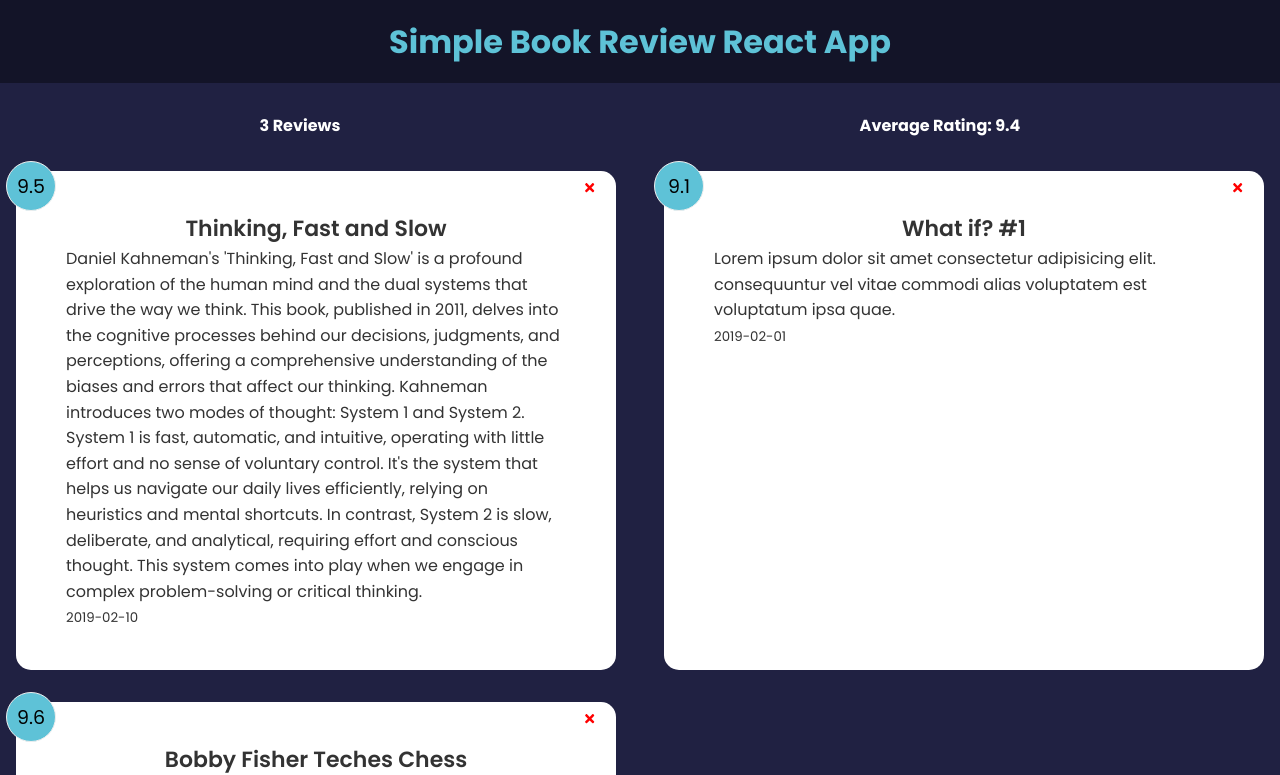
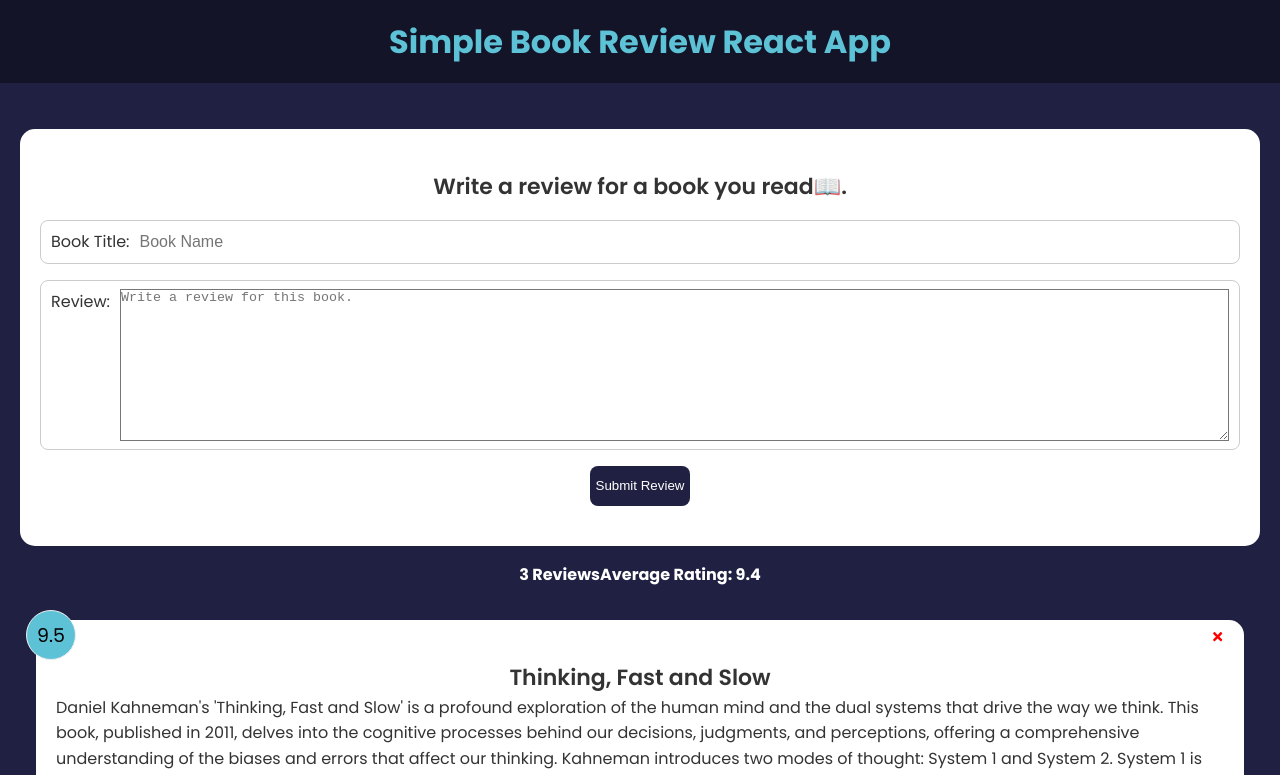
Before and after one commit to yangbeibei88/BookReview-React-App, a React (Vite) app: page / in a window 1280 px wide. Shown: the top 775 px of the page. Built offline with nearby package versions, Linux system fonts and the light colour scheme.

Commit message:
form input and component

```diff
--- a/src/App.jsx
+++ b/src/App.jsx
@@ -4,6 +4,7 @@ import { Header } from "./components/Header.jsx";
 import { ReviewList } from "./components/ReviewList.jsx";
 import { reviewData } from "./data/reviewData.js";
 import { ReviewStats } from "./components/ReviewStats.jsx";
+import { ReviewForm } from "./components/ReviewForm.jsx";
 
 const App = () => {
   const [data, setData] = useState(reviewData);
@@ -17,8 +18,11 @@ const App = () => {
   return (
     <div>
       <Header />
-      <ReviewStats reviews={data} />
-      <ReviewList reviews={data} handleDelete={deleteFeedback} />
+      <div className="container">
+        <ReviewForm />
+        <ReviewStats reviews={data} />
+        <ReviewList reviews={data} handleDelete={deleteFeedback} />
+      </div>
     </div>
   );
 };
--- /dev/null
+++ b/src/components/ReviewForm.jsx
@@ -0,0 +1,49 @@
+import { useState } from "react";
+import { FormContainer } from "./shared/FormContainer.jsx";
+export const ReviewForm = () => {
+  const [bookTitle, setBookTitle] = useState("");
+  const [reviewText, setReviewText] = useState("");
+
+  const handleBookTitleChange = (e) => {
+    setBookTitle(e.target.value);
+    console.log(e.target.value);
+  };
+
+  const handleReviewTextChange = (e) => {
+    setReviewText(e.target.value);
+    console.log(e.target.value);
+  };
+  return (
+    <FormContainer>
+      <form className="form-container">
+        <h2> Write a review for a book you read📖.</h2>
+        {/* @todo - rating select component */}
+        <div className="input-group">
+          <label htmlFor="book-title">Book Title:</label>
+          <input
+            type="text"
+            name="book-title"
+            id="book-title"
+            placeholder="Book Name"
+            onChange={handleBookTitleChange}
+            value={bookTitle}
+          />
+        </div>
+        <div className="input-group">
+          <label htmlFor="review">Review:</label>
+          <textarea
+            name="review"
+            id="review"
+            rows={10}
+            placeholder="Write a review for this book."
+            value={reviewText}
+            onChange={handleReviewTextChange}
+          ></textarea>
+        </div>
+        <button type="submit" className="btn btn-primary">
+          Submit Review
+        </button>
+      </form>
+    </FormContainer>
+  );
+};
--- a/src/components/shared/Card.jsx
+++ b/src/components/shared/Card.jsx
@@ -1,3 +1,5 @@
 export const Card = ({ children, reverse = "" }) => {
-  return <div className={`card ${reverse && "reverse"}`}>{children}</div>;
+  return (
+    <article className={`card ${reverse && "reverse"}`}>{children}</article>
+  );
 };
--- /dev/null
+++ b/src/components/shared/FormContainer.jsx
@@ -0,0 +1,7 @@
+export const FormContainer = ({ children }) => {
+  return (
+    <article className="card" style={{ width: "100%" }}>
+      {children}
+    </article>
+  );
+};
--- a/src/index.css
+++ b/src/index.css
@@ -18,7 +18,10 @@ ul {
 }
 
 .container {
-  max-width: 768px;
+  display: flex;
+  flex-direction: column;
+  align-items: center;
+  max-width: 1320px;
   margin: auto;
   padding: 0 20px;
 }
@@ -35,19 +38,32 @@ header {
   margin-bottom: 30px;
 }
 
+.form-container {
+  display: flex;
+  flex-direction: column;
+  justify-content: center;
+  align-items: center;
+  width: 100%;
+  gap: 1em;
+  background-color: #fff;
+  color: #333;
+}
+
 .review-list {
   display: flex;
+  width: 100%;
   justify-content:space-between;
   flex-flow: row wrap;
-  max-width: 1280px;
   margin: 1em auto;
 }
 .card {
+  flex: auto;
   background-color: #fff;
   color: #333;
   width: 600px;
+  /* min-width: 350px; */
   border-radius: 15px;
-  padding: 40px 50px;
+  padding: 40px 20px;
   margin: 1em;
   position: relative;
 }
@@ -114,6 +130,8 @@ header {
 .input-group {
   display: flex;
   flex-direction: row;
+  width: 100%;
+  gap: 10px;
   border: 1px solid #ccc;
   padding: 8px 10px;
   border-radius: 8px;
@@ -127,6 +145,17 @@ input {
 
 input:focus {
   outline: none;
+}
+
+textarea {
+  width: 100%;
+  background: white;
+
+}
+
+.submit-btn {
+  cursor: pointer;
+  width:fit-content;
 }
 
 .review-stats {
```
